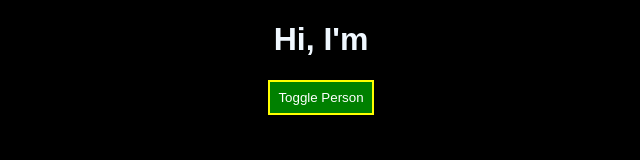
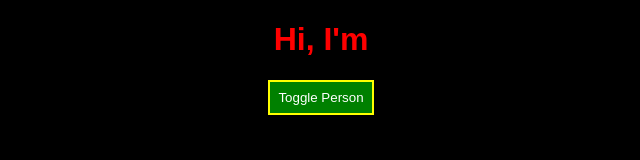
Before and after one commit to NightThinker/react-create-app, a React (Create React App) app: page / in a window 1280 px wide. Shown: the top 160 px of the page, without its empty margins (319-959 px from the left). Built offline with nearby package versions, Linux system fonts and the light colour scheme.

Commit message:
add class join

```diff
--- a/src/App.css
+++ b/src/App.css
@@ -4,6 +4,13 @@
 }
 .App {
   text-align: center;
+}
+.red {
+  color: red;
+}
+
+.bold {
+  font-weight: bold;
 }
 
 /* .App-logo {
--- a/src/App.js
+++ b/src/App.js
@@ -83,9 +83,12 @@
       style.backgroundColor = 'pink';
     }
 
+    let classes =['red', 'bold'].join(' ');
+    // classes = 'red bold'
+
     return (
       <div className="App">
-        <h1>Hi, I'm</h1>
+        <h1 className={classes}>Hi, I'm</h1>
         <button
           style={style}
           onClick={this.togglePersonHandler}>Toggle Person</button>
```
